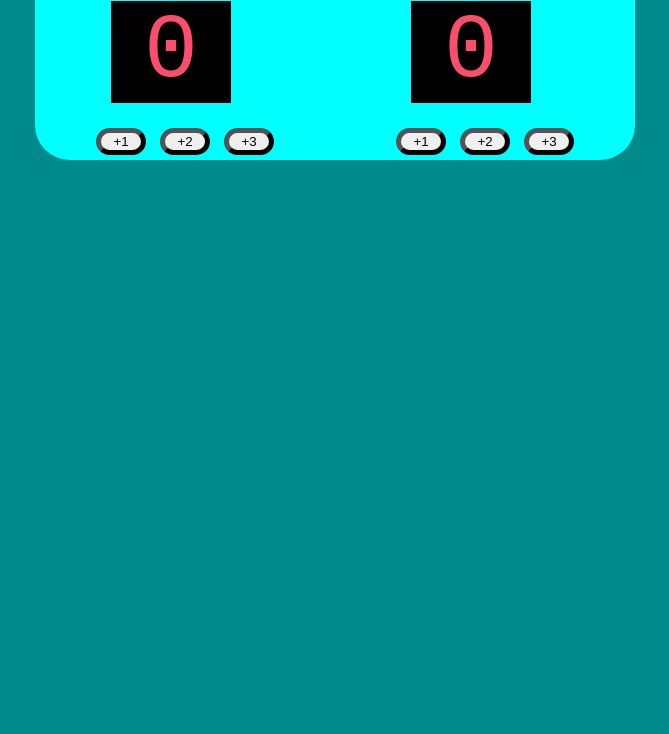
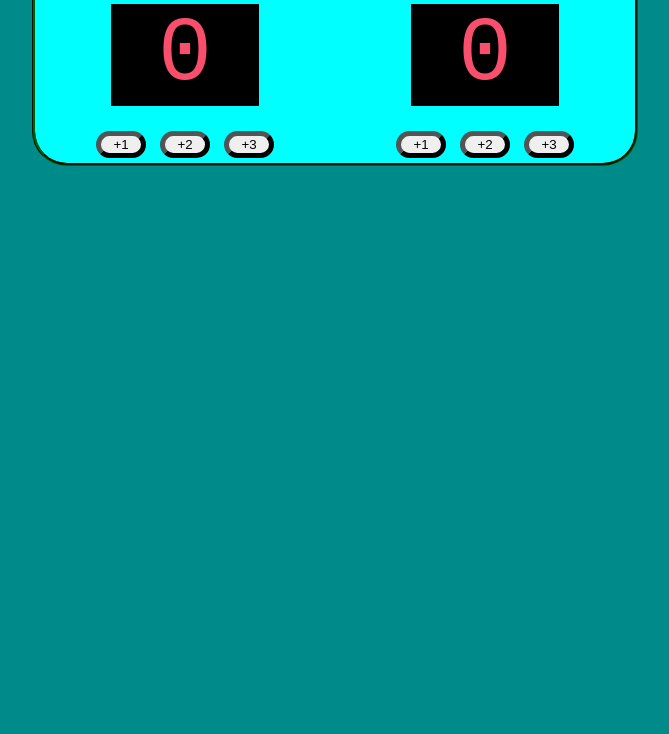
Before and after one commit to Darhaj345/scoreboard, a website built with Vite: page Scrim-s04k019/index.html in a window 1280 px wide. Shown: the part 66-800 px from the top of the page, without its empty margins (305-974 px from the left). Built offline with nearby package versions, Linux system fonts and the light colour scheme.

Commit message:
Updated styling

```diff
--- a/Scrim-s04k019/index.css
+++ b/Scrim-s04k019/index.css
@@ -5,13 +5,16 @@ body {
 }
 
 .container {
+    display: flex;
+    justify-content: space-around;
+
     border-radius: 35px;
     background-color: aqua;
-    display: flex;
-    justify-content: space-around;
     width: 600px;
+
+    border-style: groove;
+    border-color: darkgreen;
 }
-
 
 button {
     margin: 5px;
@@ -38,5 +41,5 @@ h3 {
     margin: 20px;
     font-family: 'Courier New', Courier, monospace;
     font-size: 90px;
-    width: 120px;
+
 }
```
